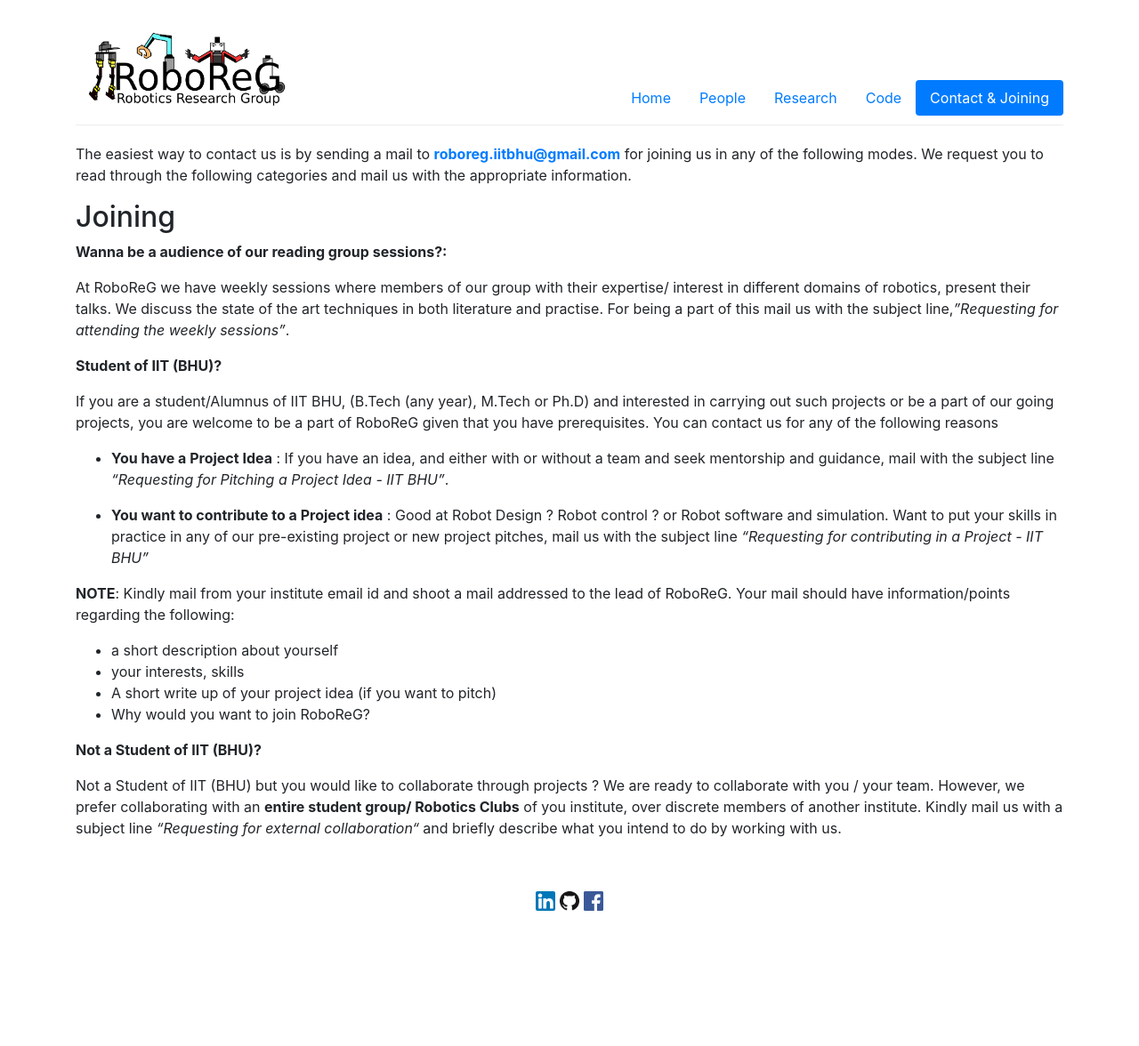
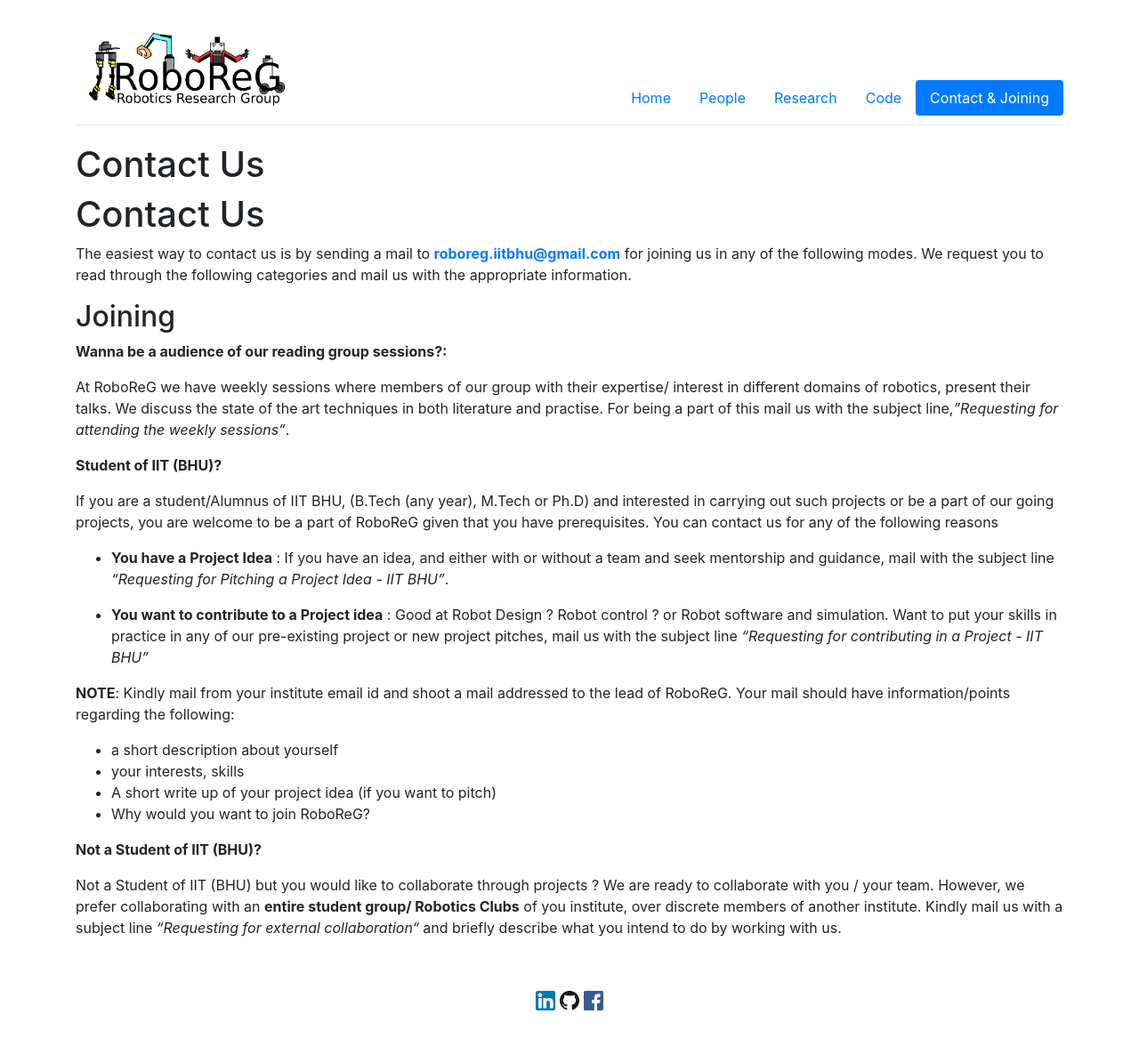
Before and after one commit to Robotics-Club-IIT-BHU/RoboReG, a Jekyll site: the page built from join.md, in a window 1280 px wide. Shown: the whole page at 89% size. Built offline with Jekyll 4.4.1, drawn with Linux system fonts in a browser that asks for light colours; our own code applies the rules of GitHub Pages for plain Markdown files; before the commit the page ends 1064 px from its top, so only the background shows below that.

Commit message:
Revert "contact changed"
This reverts commit 83fe9d2da4e799339d99e67f117c5b9ea7c4d6d1.

```diff
--- a/join.md
+++ b/join.md
@@ -1,6 +1,8 @@
 ---
 layout: default
 ---
+
+# Contact Us
 
 The easiest  way to contact us is by sending a mail to **[roboreg.iitbhu@gmail.com](mailto:roboreg.iitbhu@gmail.com)** for joining us in any of the following modes. We request you to read through the following categories and mail us with the appropriate information.
 
```
